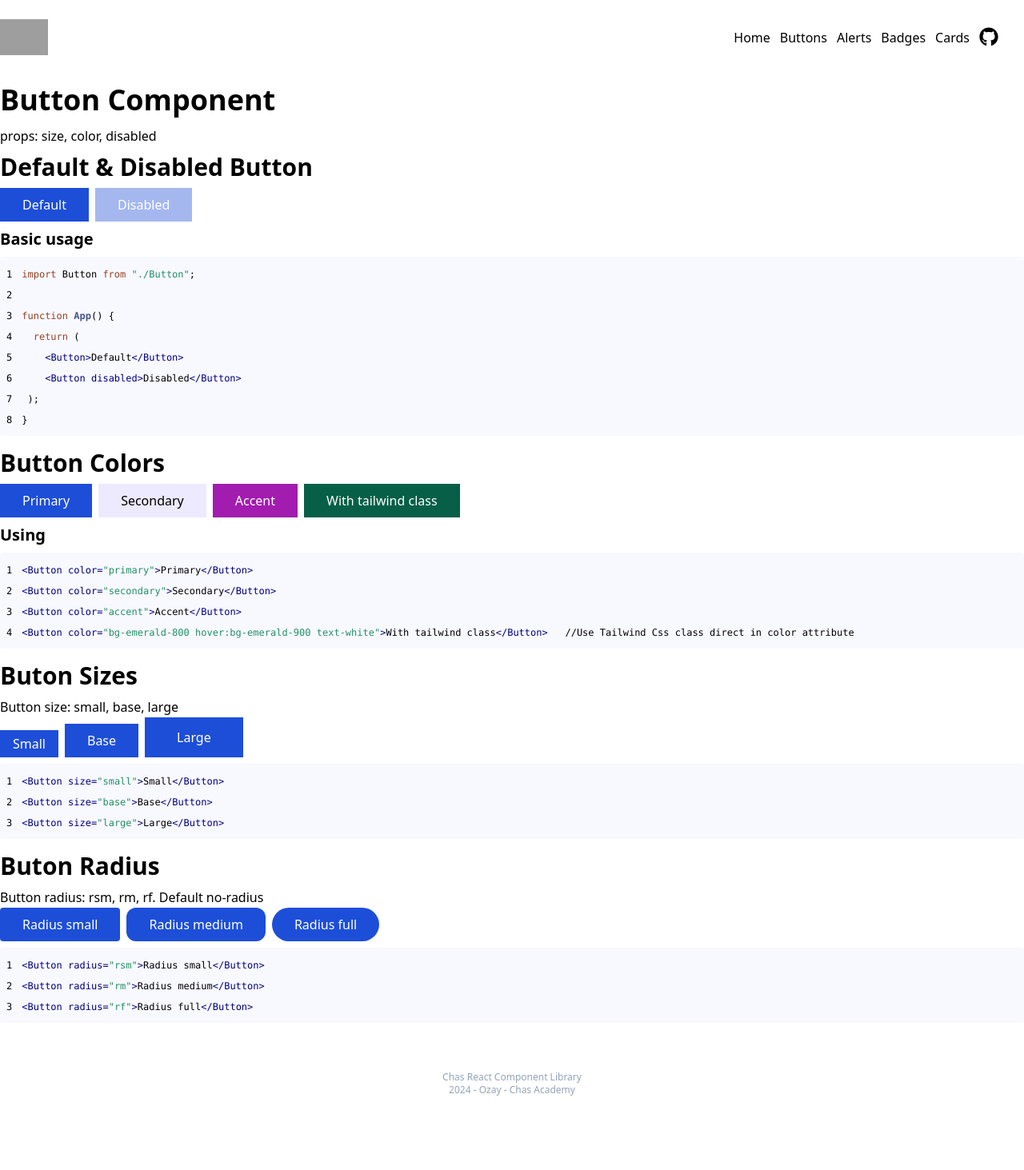
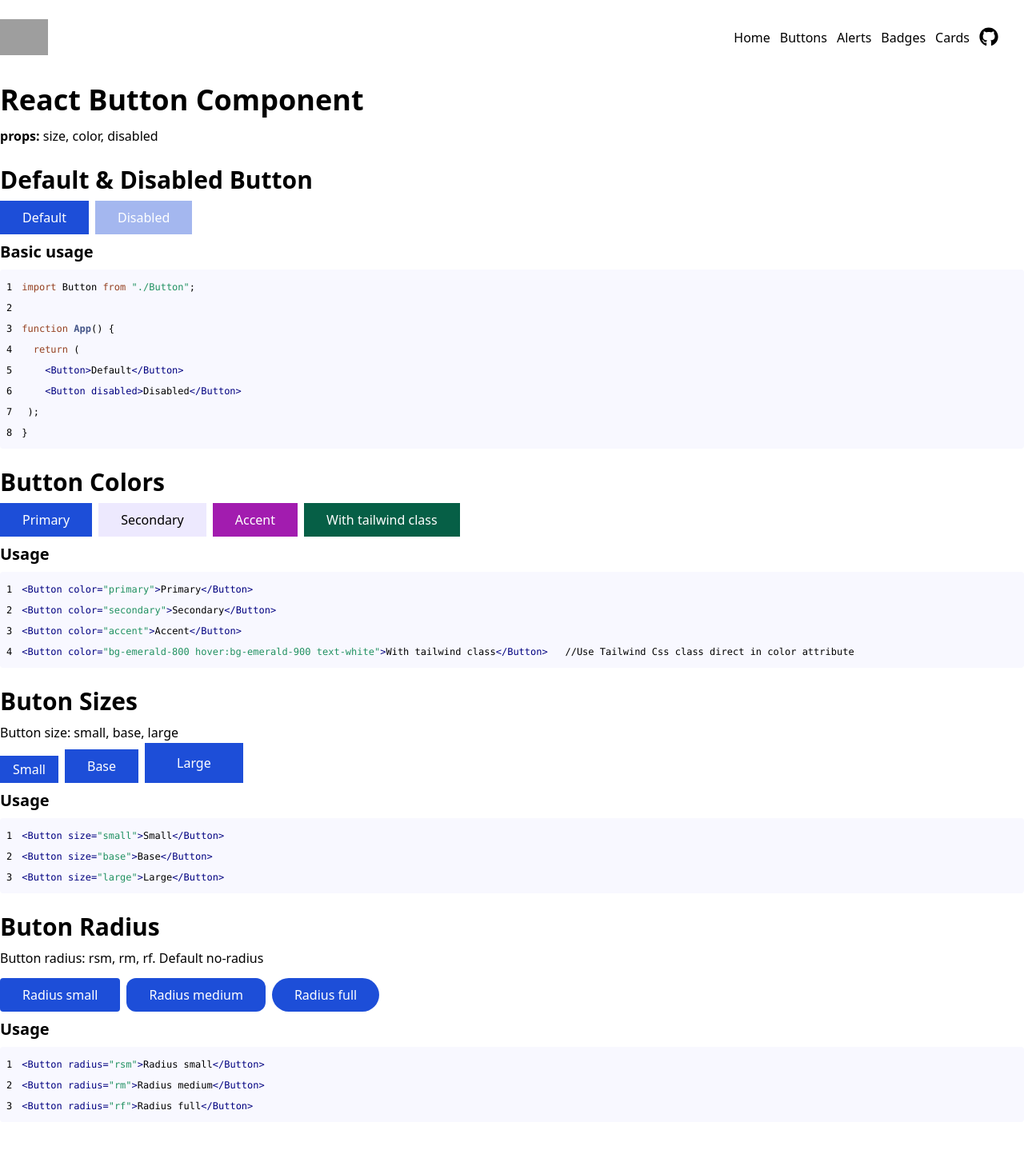
Before and after one commit to ozayo/React-Components-Library, a React (Vite) app: page /buttons in a window 1280 px wide. Shown: the top 1463 px of the page at 80% size. Before the commit the page ends 1391 px from the top, so only its background shows below. Built offline with nearby package versions, Linux system fonts and the light colour scheme; grey boxes are pictures that could not be loaded.

Commit message:
Button page updated

```diff
--- a/src/pages/ButtonPage.jsx
+++ b/src/pages/ButtonPage.jsx
@@ -1,9 +1,93 @@
-import ButtonSample from "../components/content/ButtonSample";
+import Button from "../components/Button";
+import Code from "../components/Code";
 
 const ButtonPage = () => {
   return (
     <div>
-      <ButtonSample />
+      <h1>React Button Component</h1>
+      <p>
+        <strong>props:</strong> size, color, disabled
+      </p>
+      <div className="my-6">
+        <h2>Default & Disabled Button</h2>
+        <div className="flex gap-2 items-end flex-wrap">
+          <Button>Default</Button>
+          <Button disabled>Disabled</Button>
+        </div>
+        <h3>Basic usage</h3>
+        <Code language="javascript" showLineNumbers>
+          {`
+import Button from "./Button";
+
+function App() {
+  return (
+    <Button>Default</Button>
+    <Button disabled>Disabled</Button>
+ );
+}
+        `}
+        </Code>
+      </div>
+
+      <div className="my-6">
+        <h2>Button Colors</h2>
+        <div className="flex gap-2 items-end flex-wrap">
+          <Button color="primary">Primary</Button>
+          <Button color="secondary">Secondary</Button>
+          <Button color="accent">Accent</Button>
+          <Button color="bg-emerald-800 hover:bg-emerald-900 text-white">
+            With tailwind class
+          </Button>
+        </div>
+
+        <div>
+          <h3>Usage</h3>
+          <Code language="htmlbars" showLineNumbers>
+            {`
+<Button color="primary">Primary</Button>
+<Button color="secondary">Secondary</Button>
+<Button color="accent">Accent</Button>
+<Button color="bg-emerald-800 hover:bg-emerald-900 text-white">With tailwind class</Button>   //Use Tailwind Css class direct in color attribute
+        `}
+          </Code>
+        </div>
+      </div>
+
+      <div className="my-6">
+        <h2>Buton Sizes</h2>
+        <p>Button size: small, base, large</p>
+        <div className="flex gap-2 items-end flex-wrap">
+          <Button size="small">Small</Button>
+          <Button size="base">Base</Button>
+          <Button size="large">Large</Button>
+        </div>
+        <h3>Usage</h3>
+        <Code language="htmlbars" showLineNumbers>
+          {`
+<Button size="small">Small</Button>
+<Button size="base">Base</Button>
+<Button size="large">Large</Button>
+        `}
+        </Code>
+      </div>
+
+      <div className="my-6">
+        <h2>Buton Radius</h2>
+        <p>Button radius: rsm, rm, rf. Default no-radius</p>
+        <div className="flex gap-2 items-end flex-wrap mt-3">
+          <Button radius="rsm">Radius small</Button>
+          <Button radius="rm">Radius medium</Button>
+          <Button radius="rf">Radius full</Button>
+        </div>
+        <h3>Usage</h3>
+        <Code language="htmlbars" showLineNumbers>
+          {`
+<Button radius="rsm">Radius small</Button>
+<Button radius="rm">Radius medium</Button>
+<Button radius="rf">Radius full</Button>
+        `}
+        </Code>
+      </div>
     </div>
   );
 };
```
